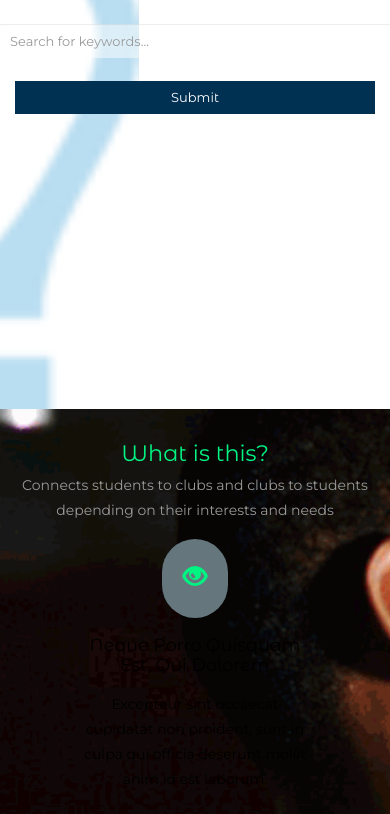
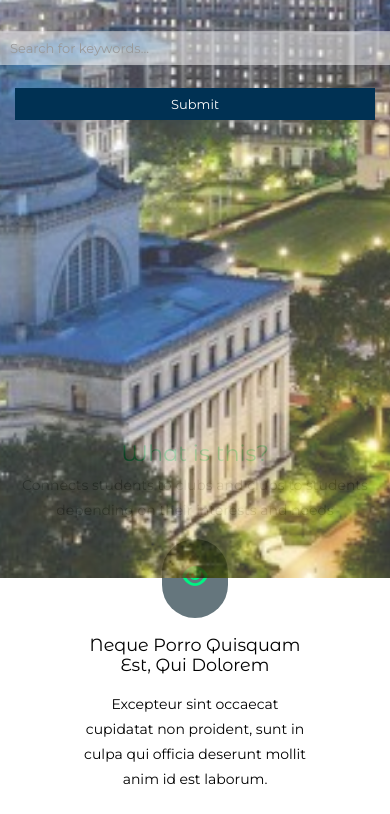
Before and after one commit to ArunavhaChanda/cloyster, a plain HTML site: page index.html in a window 390 px wide. Shown: the part 266-1080 px from the top of the page. Drawn offline with Linux system fonts and the light colour scheme.

Commit message:
12042015

```diff
--- a/css/style.css
+++ b/css/style.css
@@ -21,9 +21,24 @@ body a:hover{
 	text-decoration:none;
 }
 /*-- banner --*/
+.bg{
+	background:url(../images/columbia-uni-camp.png);
+	opacity:0.8;
+	background-size: cover;
+	position: absolute;
+	top: 0;
+	left: 0;
+	right: 0;
+	height: 100%;
+	z-index: 1;
+}
+
+
 .banner{
-	background:url(../images/banner.png) repeat 0px 0px;
-}
+	position: relative;
+	z-index: 2;
+}
+
 .header{
 	margin:2em 0 0;
 }
@@ -76,10 +91,10 @@ button.navig {
 @media only screen and (min-width: 768px) { #nav { float: right; margin-top: 58px; } }
 #nav.dark li a { color: #404040; }
 #nav.show { right: 0; }
-#nav li { float: none; margin-right: 0; }
+#nav li { float: none; margin-right: 0; list-style:none;}
 @media only screen and (min-width: 768px) { #nav li { float: left; margin-right: 2em; } }
 #nav li:last-child { margin-right: 0; }
-#nav li a { color: #404040; font-family: 'Apercu', Helvetica, Arial, sans-serif; font-weight: bold; text-transform: uppercase; letter-spacing: 1px; font-size: 0.6em; }
+#nav li a { color: #FFFFFF; font-family: 'Apercu', Helvetica, Arial, sans-serif; font-weight: bold; text-transform: uppercase; letter-spacing: 1px; font-size: 1.1em; }
 .nav-wrap { overflow: hidden; position: relative; left: 0; z-index: 2; }
 @media only screen and (min-width: 768px) { .nav-wrap { left: auto; } }
 
@@ -1001,15 +1016,32 @@ ul.wmuSliderPagination {
 	.banner-info-right h2 {
 		font-size: 1.3em;
 	}
-	.banner {
-		background: url(../images/banner.png) no-repeat -145px 0px;
+
+
+	.bg{
+		background:url(../images/columbia-uni-camp.png) no-repeat -145px 0px;
+		opacity:0.8;
 		background-size: cover;
+		position: absolute;
+		top: 0;
+		left: 0;
+		right: 0;
+		height: 100%;
+		z-index: 1;
 		-webkit-background-size: cover;
 		-moz-background-size: cover;
 		-o-background-size: cover;
 		-ms-background-size: cover;
 		min-height: 675px;
 	}
+
+
+	.banner{
+		position: relative;
+		z-index: 2;
+		min-height: 675px;
+	}
+
 	.nav .navig {
 		right: 4%;
 	}
@@ -1086,13 +1118,29 @@ ul.wmuSliderPagination {
 	.banner-info-right {
 		width: 56%;
 	}
-	.banner {
-		background: url(../images/banner.png) no-repeat -315px 0px;
+
+
+	.bg{
+		background:url(../images/columbia-uni-camp.png) no-repeat -315px 0px;
+		opacity:0.8;
 		background-size: cover;
+		position: absolute;
+		top: 0;
+		left: 0;
+		right: 0;
+		height: 100%;
+		z-index: 1;
 		-webkit-background-size: cover;
 		-moz-background-size: cover;
 		-o-background-size: cover;
 		-ms-background-size: cover;
+		min-height: 595px;
+	}
+
+
+	.banner{
+		position: relative;
+		z-index: 2;
 		min-height: 595px;
 	}
 	.banner-bottom h3, .services h3, .contact h3, .about h3, .what-we-do h3, .news h3, .customer h3, .team h3 {
@@ -1178,7 +1226,7 @@ ul.wmuSliderPagination {
 		font-size: 13px;
 	}
 	.services {
-		background: url(../images/2.png) no-repeat -85px 0px;
+		/*background: url(../images/2.png) no-repeat -85px 0px;*/
 		background-size: cover;
 		-webkit-background-size: cover;
 		-moz-background-size: cover;
@@ -1315,7 +1363,7 @@ ul.wmuSliderPagination {
 		width: 46%;
 	}
 	.services {
-		background: url(../images/2.png) no-repeat -130px 0px;
+		/*background: url(../images/2.png) no-repeat -130px 0px;*/
 		background-size: cover;
 		-webkit-background-size: cover;
 		-moz-background-size: cover;
@@ -1358,15 +1406,32 @@ ul.wmuSliderPagination {
 	.nav .navig {
 		margin: 1em 0 0;
 	}
-	.banner {
-		background: url(../images/banner.png) no-repeat -640px 0px;
+
+
+	.bg{
+		background:url(../images/columbia-uni-camp.png) no-repeat -640px 0px;
+		opacity:0.8;
 		background-size: cover;
+		position: absolute;
+		top: 0;
+		left: 0;
+		right: 0;
+		height: 100%;
+		z-index: 1;
 		-webkit-background-size: cover;
 		-moz-background-size: cover;
 		-o-background-size: cover;
 		-ms-background-size: cover;
 		min-height: 675px;
 	}
+
+
+	.banner{
+		position: relative;
+		z-index: 2;
+		min-height: 675px;
+	}
+
 	.banner-info h1 {
 		font-size: 1.2em;
 	}
@@ -1438,7 +1503,7 @@ ul.wmuSliderPagination {
 		margin: 1em 0 0;
 	}
 	.services {
-		background: url(../images/2.png) no-repeat -235px 0px;
+		/*background: url(../images/2.png) no-repeat -235px 0px;*/
 		background-size: cover;
 		-webkit-background-size: cover;
 		-moz-background-size: cover;
@@ -1564,7 +1629,7 @@ ul.wmuSliderPagination {
 		font-size: 12px;
 	}
 	.services {
-		background: url(../images/2.png) no-repeat -380px 0px;
+		/*background: url(../images/2.png) no-repeat -380px 0px;*/
 		background-size: cover;
 		-webkit-background-size: cover;
 		-moz-background-size: cover;
--- a/index.html
+++ b/index.html
@@ -32,6 +32,7 @@
 </head>
 
 <body>
+	<div class="bg"></div>
 <!-- banner -->
 	<div class="banner" id="home">
 		<div class="container">
@@ -66,14 +67,6 @@
 
 						</script>
 
-						<!--<div class="cbp-spmenu-push" id="nav">
-							<nav class="cbp-spmenu cbp-spmenu-vertical cbp-spmenu-left" id="cbp-spmenu-s1">
-								<h3>Menu</h3>
-								<a href="#home" class="scroll">Home</a>
-								<a href="#services" class="scroll">Services</a>
-								<a href="#contact" class="scroll">Contact</a>
-							</nav>
-						</div>-->
 						<script src="js/classie.js"></script>
 						<script>
 							var menuLeft = document.getElementById( 'cbp-spmenu-s1' ),
```
Also changed, not shown: images/columbia-uni-camp.jpg (added), images/columbia-uni-camp.png (added), 3 other files.
